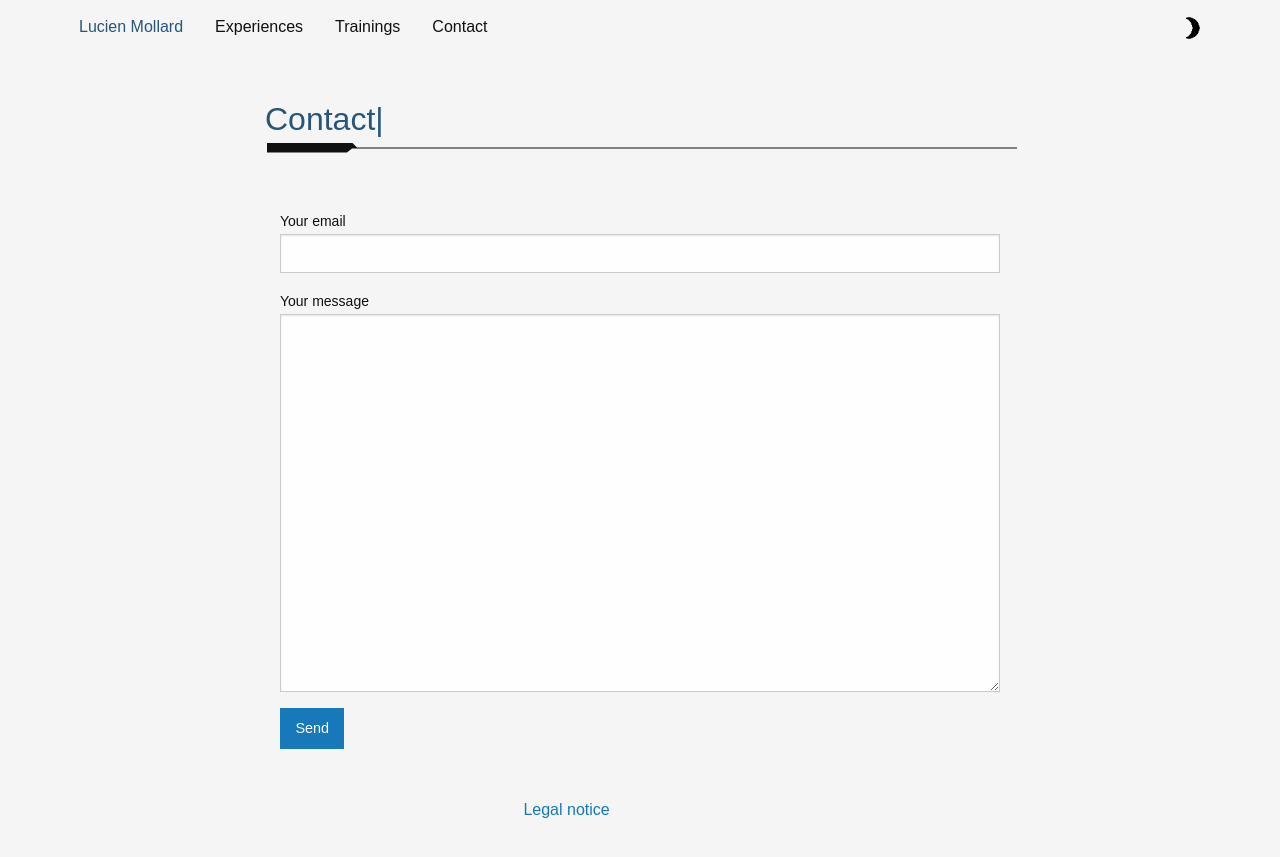
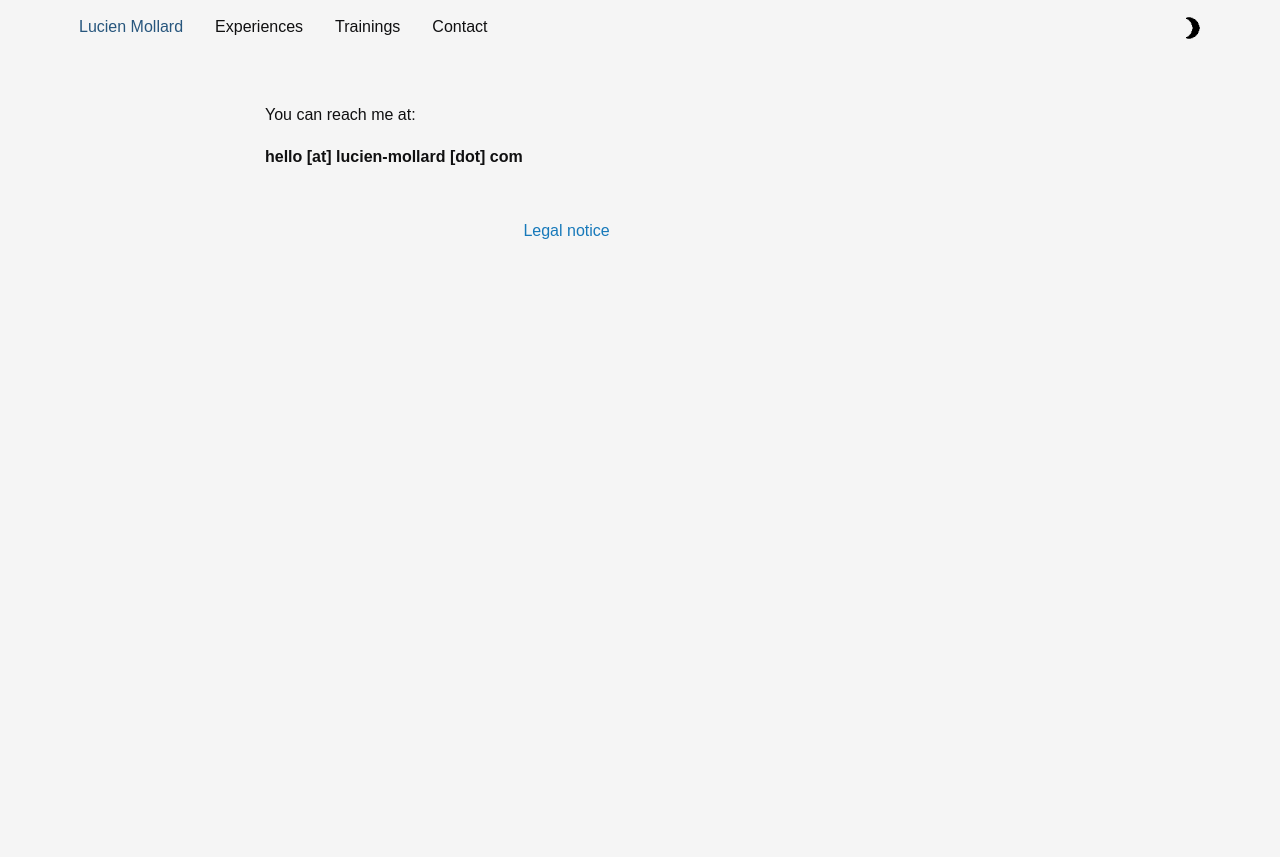
Before and after one commit to LucienMLD/LucienMLD.github.io, a Jekyll site: the page built from contact.md, in a window 1280 px wide. Shown: the top 857 px of the page. Built offline with Jekyll 4.4.1, drawn with Linux system fonts in a browser that asks for light colours; a script that is not in the unit is left out; comment, search, counter and statistics services are not loaded.

Commit message:
update contact page

```diff
--- a/contact.md
+++ b/contact.md
@@ -1,4 +1,8 @@
 ---
 title: Contact
-layout: contact
+layout: page
 ---
+
+You can reach me at:
+
+**hello [at] lucien-mollard [dot] com**
```
